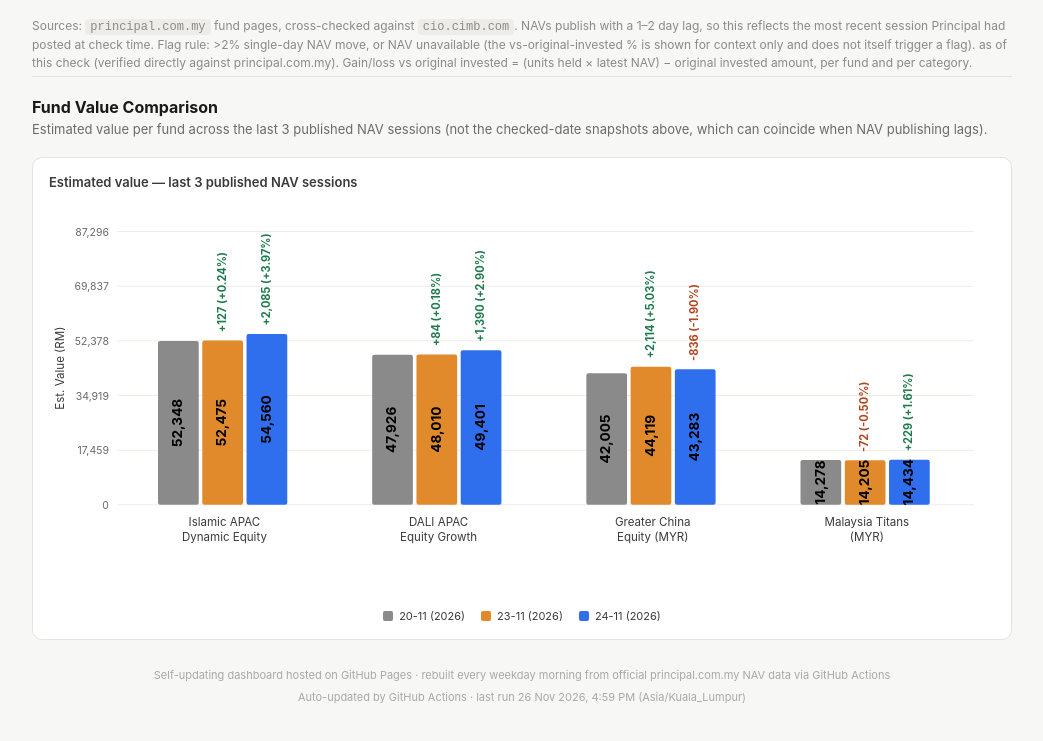
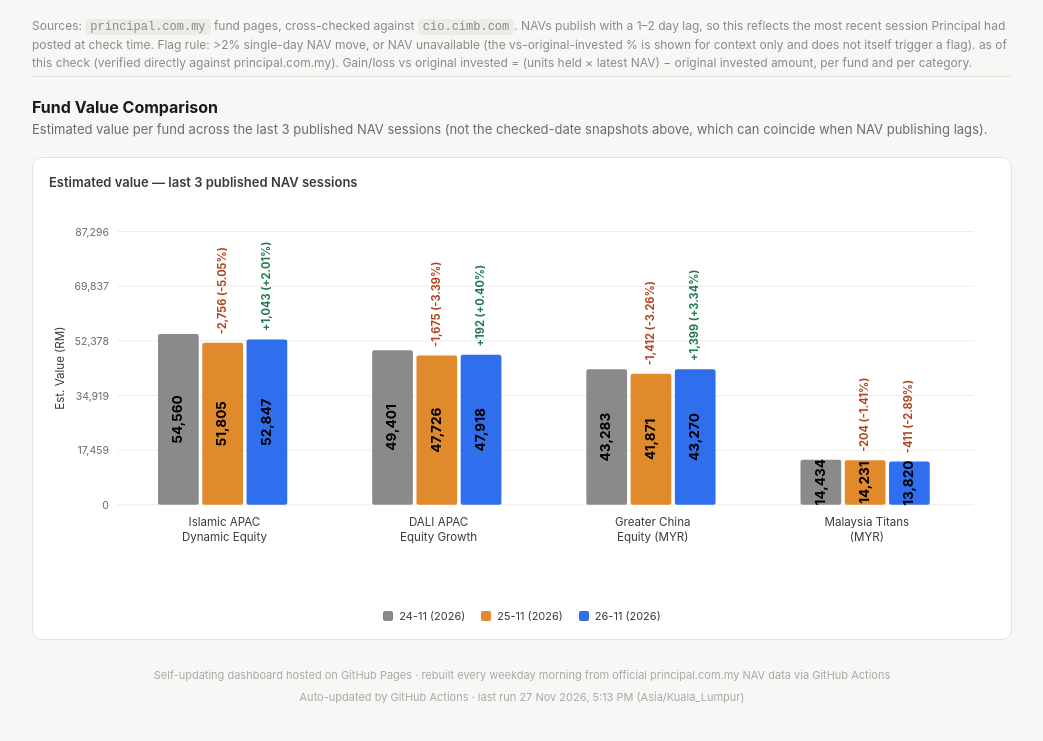
Before and after one commit to ckm1268-cell/principal-funds-dashboard, a plain HTML site: page index.html in a window 1280 px wide. Shown: the part 1537-2278 px from the top of the page, without its empty margins (118-1161 px from the left). Drawn offline with Linux system fonts and the light colour scheme.

Commit message:
Daily NAV update: 2026-11-27

```diff
--- a/index.html
+++ b/index.html
@@ -18,7 +18,7 @@
 
   <section class="tab-panel active" id="panel-today">
     <div class="daybadge daybadge-today">Today</div>
-    <div class="subtitle" id="subtitle-today">Published NAV as of 24 Nov 2026 · checked 26 Nov 2026, 4:59 PM MYT</div>
+    <div class="subtitle" id="subtitle-today">Published NAV as of 26 Nov 2026 · checked 27 Nov 2026, 5:13 PM MYT</div>
     <div class="cards">
       <div class="card"><div class="label">LYN Funds — value</div><div class="value" id="lynValue-today">—</div></div>
       <div class="card"><div class="label">LYN Funds — gain/loss vs original</div><div class="value" id="lynChange-today">—</div></div>
@@ -45,7 +45,7 @@
 
   <section class="tab-panel" id="panel-yesterday">
     <div class="daybadge daybadge-yesterday">Yesterday</div>
-    <div class="subtitle" id="subtitle-yesterday">Published NAV as of 23 Nov 2026 · checked 25 Nov 2026, 4:59 PM MYT</div>
+    <div class="subtitle" id="subtitle-yesterday">Published NAV as of 25 Nov 2026 · checked 26 Nov 2026, 5:13 PM MYT</div>
     <div class="cards">
       <div class="card"><div class="label">LYN Funds — value</div><div class="value" id="lynValue-yesterday">—</div></div>
       <div class="card"><div class="label">LYN Funds — gain/loss vs original</div><div class="value" id="lynChange-yesterday">—</div></div>
@@ -71,7 +71,7 @@
 
   <section class="tab-panel" id="panel-2days">
     <div class="daybadge daybadge-2days">2 Days Ago</div>
-    <div class="subtitle" id="subtitle-2days">Published NAV as of 20 Nov 2026 · checked 24 Nov 2026, 4:59 PM MYT</div>
+    <div class="subtitle" id="subtitle-2days">Published NAV as of 24 Nov 2026 · checked 25 Nov 2026, 5:13 PM MYT</div>
     <div class="cards">
       <div class="card"><div class="label">LYN Funds — value</div><div class="value" id="lynValue-2days">—</div></div>
       <div class="card"><div class="label">LYN Funds — gain/loss vs original</div><div class="value" id="lynChange-2days">—</div></div>
@@ -214,17 +214,17 @@ function showTab(id, btn) {
 // Regenerated automatically each weekday run from live principal.com.my NAV
 // history for all tracked funds (see daily_pipeline.py update_dashboard_html).
 const realHistory = {
-  islamic: [["03-11",0.8248],["04-11",0.8261],["05-11",0.7775],["06-11",0.7399],["10-11",0.7785],["11-11",0.8010],["12-11",0.7884],["13-11",0.7848],["16-11",0.7508],["17-11",0.7358],["18-11",0.7474],["19-11",0.7396],["20-11",0.7029],["23-11",0.7046],["24-11",0.7326]],
-  dali: [["03-11",0.6866],["04-11",0.6908],["05-11",0.6646],["06-11",0.6414],["10-11",0.6647],["11-11",0.6803],["12-11",0.6735],["13-11",0.6680],["16-11",0.6496],["17-11",0.6383],["18-11",0.6490],["19-11",0.6485],["20-11",0.6239],["23-11",0.6250],["24-11",0.6431]],
-  greaterChina: [["03-11",1.1036],["04-11",1.1338],["05-11",1.1237],["06-11",1.0989],["10-11",1.1210],["11-11",1.1481],["12-11",1.1172],["13-11",1.1204],["16-11",1.0854],["17-11",1.0709],["18-11",1.0706],["19-11",1.0530],["20-11",0.9995],["23-11",1.0498],["24-11",1.0299]],
-  malaysiaTitans: [["03-11",1.7895],["04-11",1.8202],["05-11",1.7843],["06-11",1.7437],["10-11",1.7287],["11-11",1.7609],["12-11",1.7264],["13-11",1.6887],["16-11",1.6795],["17-11",1.5980],["18-11",1.6207],["19-11",1.6281],["20-11",1.5846],["23-11",1.5766],["24-11",1.6020]]
+  islamic: [["05-11",0.7775],["06-11",0.7399],["10-11",0.7785],["11-11",0.8010],["12-11",0.7884],["13-11",0.7848],["16-11",0.7508],["17-11",0.7358],["18-11",0.7474],["19-11",0.7396],["20-11",0.7029],["23-11",0.7046],["24-11",0.7326],["25-11",0.6956],["26-11",0.7096]],
+  dali: [["05-11",0.6646],["06-11",0.6414],["10-11",0.6647],["11-11",0.6803],["12-11",0.6735],["13-11",0.6680],["16-11",0.6496],["17-11",0.6383],["18-11",0.6490],["19-11",0.6485],["20-11",0.6239],["23-11",0.6250],["24-11",0.6431],["25-11",0.6213],["26-11",0.6238]],
+  greaterChina: [["05-11",1.1237],["06-11",1.0989],["10-11",1.1210],["11-11",1.1481],["12-11",1.1172],["13-11",1.1204],["16-11",1.0854],["17-11",1.0709],["18-11",1.0706],["19-11",1.0530],["20-11",0.9995],["23-11",1.0498],["24-11",1.0299],["25-11",0.9963],["26-11",1.0296]],
+  malaysiaTitans: [["05-11",1.7843],["06-11",1.7437],["10-11",1.7287],["11-11",1.7609],["12-11",1.7264],["13-11",1.6887],["16-11",1.6795],["17-11",1.5980],["18-11",1.6207],["19-11",1.6281],["20-11",1.5846],["23-11",1.5766],["24-11",1.6020],["25-11",1.5794],["26-11",1.5338]]
 };
 function fundsSnapshot() {
   return [
-    { name: "Principal Islamic Asia Pacific Dynamic Equity Fund", isin: "MYU1000AA007", category: "LYN Funds", units: 74474.83, originalInvested: 74832.31, nav: 0.7326, dailyChangePct: 3.97, history: realHistory.islamic },
-    { name: "Principal DALI Asia Pacific Equity Growth Fund", isin: "MYU1000BD009", category: "LYN Funds", units: 76816.72, originalInvested: 71439.55, nav: 0.6431, dailyChangePct: 2.90, history: realHistory.dali },
-    { name: "Principal Greater China Equity Fund (Class MYR)", isin: "MYU1000CB001", category: "LYN Funds", units: 42026.2, originalInvested: 53343.86, nav: 1.0299, dailyChangePct: -1.90, history: realHistory.greaterChina },
-    { name: "Principal Malaysia Titans Fund (Class MYR)", isin: "N/A", category: "CKM Funds", units: 9010.18, originalInvested: 16162.46, nav: 1.6020, dailyChangePct: 1.61, history: realHistory.malaysiaTitans }
+    { name: "Principal Islamic Asia Pacific Dynamic Equity Fund", isin: "MYU1000AA007", category: "LYN Funds", units: 74474.83, originalInvested: 74832.31, nav: 0.7096, dailyChangePct: 2.01, history: realHistory.islamic },
+    { name: "Principal DALI Asia Pacific Equity Growth Fund", isin: "MYU1000BD009", category: "LYN Funds", units: 76816.72, originalInvested: 71439.55, nav: 0.6238, dailyChangePct: 0.40, history: realHistory.dali },
+    { name: "Principal Greater China Equity Fund (Class MYR)", isin: "MYU1000CB001", category: "LYN Funds", units: 42026.2, originalInvested: 53343.86, nav: 1.0296, dailyChangePct: 3.34, history: realHistory.greaterChina },
+    { name: "Principal Malaysia Titans Fund (Class MYR)", isin: "N/A", category: "CKM Funds", units: 9010.18, originalInvested: 16162.46, nav: 1.5338, dailyChangePct: -2.89, history: realHistory.malaysiaTitans }
   ];
 }
 function snapshotAtOffset(offset) {
@@ -541,6 +541,6 @@ window.addEventListener("resize", () => {
   document.querySelectorAll(".tab-panel").forEach(p => { if (!p.classList.contains("active")) return; });
 });
 </script>
-<div id="last-updated" style="text-align:center;font-size:11px;color:#a8a8a4;padding-bottom:16px;">Auto-updated by GitHub Actions · last run 26 Nov 2026, 4:59 PM (Asia/Kuala_Lumpur)</div>
+<div id="last-updated" style="text-align:center;font-size:11px;color:#a8a8a4;padding-bottom:16px;">Auto-updated by GitHub Actions · last run 27 Nov 2026, 5:13 PM (Asia/Kuala_Lumpur)</div>
 </body>
 </html>
```
Also changed, not shown: 1 other file.
